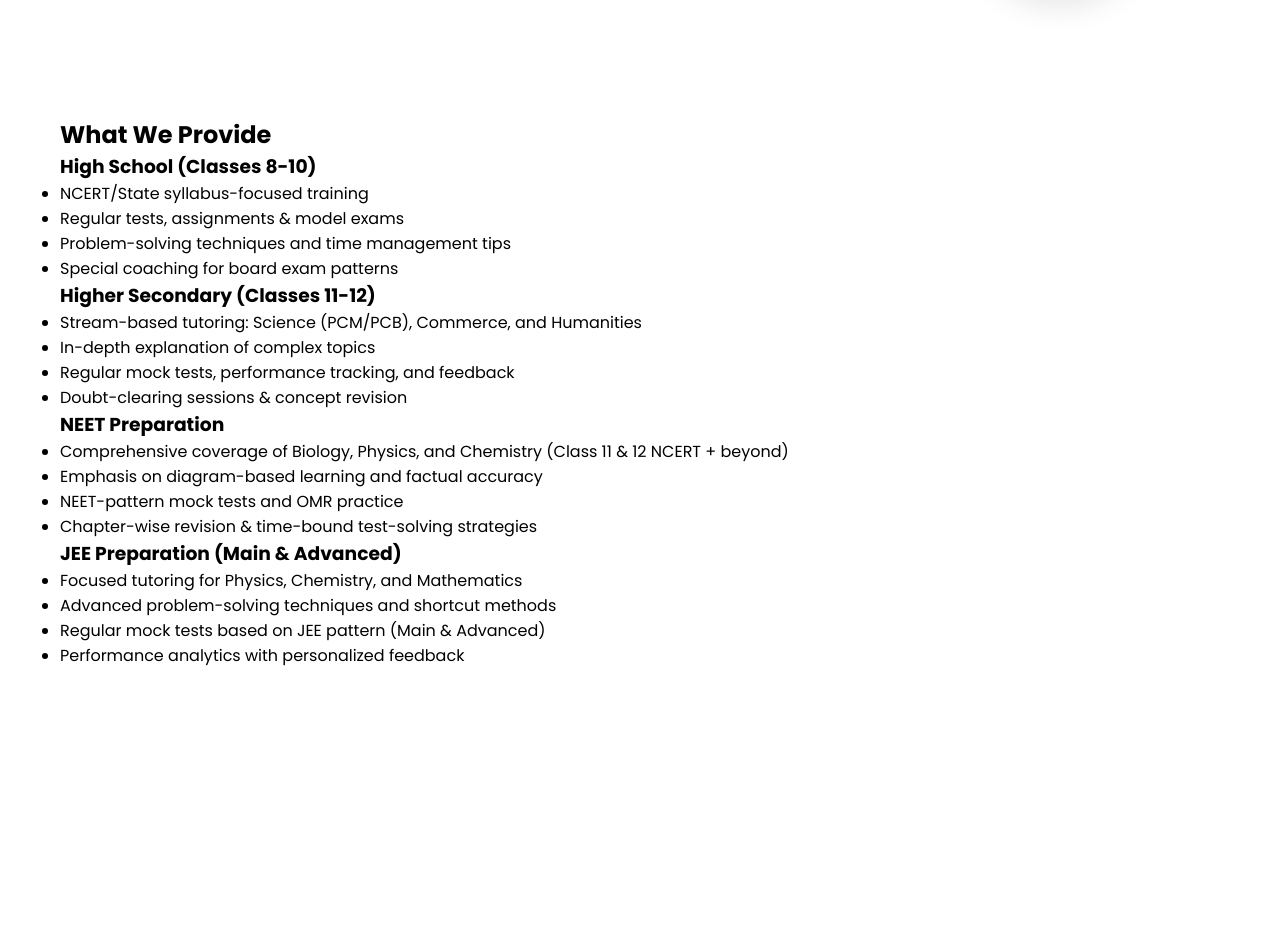
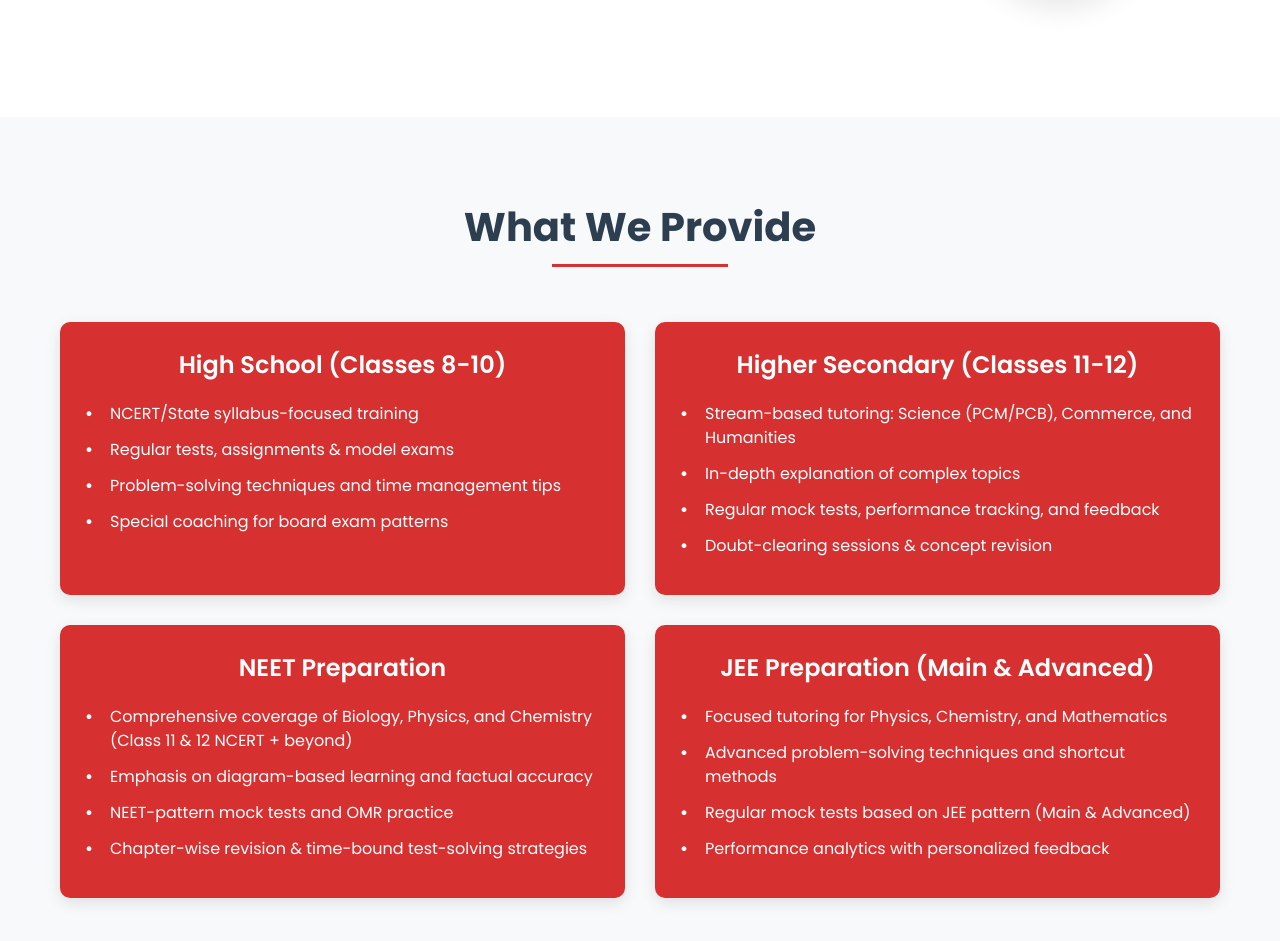
Before and after one commit to minhasmanu/zealousweb, a plain HTML site: page index.html in a window 1280 px wide. Shown: the part 1323-2264 px from the top of the page. Before the commit the page ends 1991 px from the top, so only its background shows below. Drawn offline with Linux system fonts and the light colour scheme.

Commit message:
Update style.css

```diff
--- a/style.css
+++ b/style.css
@@ -528,6 +528,7 @@ nav {
             top: 40px;
             left: 50px;
             z-index: 3;
+
         }
 
         .circle-2 {
@@ -739,3 +740,148 @@ nav {
                 left: calc(50% - 90px);
             }
         }
+
+        .services-section {
+            padding: 80px 0;
+            background-color: #f8f9fa;
+            overflow: hidden;
+        }
+
+        .container {
+            max-width: 1200px;
+            margin: 0 auto;
+            padding: 0 20px;
+        }
+
+        .section-title {
+            text-align: center;
+            margin-bottom: 50px;
+            opacity: 0;
+            transform: translateY(30px);
+            transition: all 0.8s ease;
+        }
+
+        .section-title.active {
+            opacity: 1;
+            transform: translateY(0);
+        }
+
+        .section-title h2 {
+            font-size: 2.5rem;
+            color: #2c3e50;
+            margin-bottom: 15px;
+            position: relative;
+            display: inline-block;
+        }
+
+        .section-title h2:after {
+            content: '';
+            position: absolute;
+            width: 50%;
+            height: 3px;
+            background-color: #d63031;
+            bottom: -10px;
+            left: 25%;
+        }
+
+        .services-grid {
+            display: grid;
+            grid-template-columns: repeat(2, 1fr);
+            gap: 30px;
+        }
+
+        .service-card {
+            background-color: #fff;
+            border-radius: 10px;
+            overflow: hidden;
+            box-shadow: 0 5px 15px rgba(0, 0, 0, 0.1);
+            transition: all 0.3s ease;
+            opacity: 0;
+            transform: translateY(30px);
+        }
+
+        .service-card:hover {
+            transform: translateY(-10px) !important;
+            box-shadow: 0 15px 30px rgba(0, 0, 0, 0.15);
+        }
+
+        .service-card.active {
+            opacity: 1;
+            transform: translateY(0);
+        }
+
+        .service-content {
+            padding: 25px;
+            background-color: #d63031;
+            color: white;
+            height: 100%;
+        }
+
+        .service-title {
+            font-size: 1.5rem;
+            margin-bottom: 20px;
+            font-weight: 600;
+            text-align: center;
+        }
+
+        .service-list {
+            list-style-type: none;
+        }
+
+        .service-list li {
+            margin-bottom: 12px;
+            padding-left: 25px;
+            position: relative;
+            font-size: 1rem;
+            line-height: 1.5;
+        }
+
+        .service-list li:before {
+            content: "•";
+            position: absolute;
+            left: 0;
+            font-weight: bold;
+        }
+
+        /* Responsive Styles */
+        @media screen and (max-width: 992px) {
+            .section-title h2 {
+                font-size: 2.2rem;
+            }
+        }
+
+        @media screen and (max-width: 768px) {
+            .services-grid {
+                grid-template-columns: 1fr;
+            }
+
+            .section-title h2 {
+                font-size: 2rem;
+            }
+
+            .service-card {
+                margin-bottom: 20px;
+            }
+        }
+
+        @media screen and (max-width: 480px) {
+            .services-section {
+                padding: 50px 0;
+            }
+
+            .section-title {
+                margin-bottom: 30px;
+            }
+
+            .section-title h2 {
+                font-size: 1.8rem;
+            }
+
+            .service-title {
+                font-size: 1.3rem;
+            }
+
+            .service-list li {
+                font-size: 0.9rem;
+            }
+        }
```
